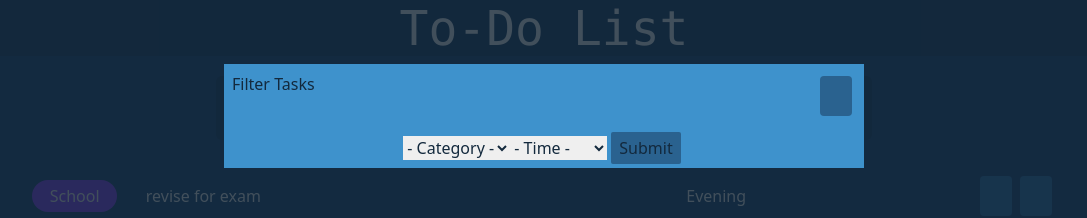
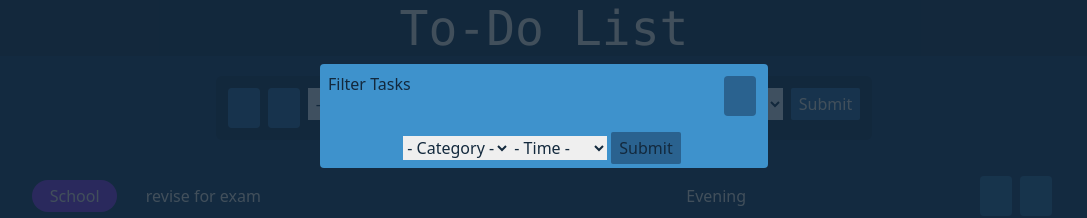
Before and after one commit to StevieBrooks/ReactTodoApp, a React (Create React App) app: page / in a window 1280 px wide. Both pictures are taken after a click on the button 379 px from the left and 108 px from the top of the page. Shown: the top 218 px of the page, without its empty margins (96-1183 px from the left). Built offline with nearby package versions, Linux system fonts and the light colour scheme; some icons are missing.

Commit message:
filter and reset button functionality

```diff
--- a/src/App.js
+++ b/src/App.js
@@ -16,9 +16,11 @@ function App() {
   const [tasks, setTasks] = useState([])
   const [compTasks, setCompTasks] = useState([])
 
+  const [filtTasksActive, setFiltTasksActive] = useState(false)
+  const [filteredTasks, setFilteredTasks] = useState([]);
+  const [filteredCompTasks, setFilteredCompTasks] = useState([]);
 
   const [filterModalVisible, setFilterModalVisible] = useState(false)
-  const [allTasks, setAllTasks] = useState([])
 
   const tagSelectOptions = [
       {value: "", label: "- Category -"},
@@ -39,12 +41,36 @@ function App() {
 
   const filterModal = () => {
       setFilterModalVisible(true)
-      const tasksBackup = [tasks, compTasks]
-      setAllTasks([tasksBackup])
+      setFiltTasksActive(false)
+      console.log(tasks)
   }
 
+  const filterForm = (input) => {
+    input[0].preventDefault()
+    setFilterModalVisible(false)
+    setFiltTasksActive(true)
+
+    const tagChoice = input[1]
+    const timeChoice = input[2]
+    let filteredTasks = [...tasks]
+    let filteredCompTasks = [...compTasks]
+
+    if(tagChoice !== "") {
+      filteredTasks = filteredTasks.filter((item) => item.type === tagChoice)
+      filteredCompTasks = filteredCompTasks.filter((item) => item.type === tagChoice)
+    }
+    if(timeChoice !== "") {
+      filteredTasks = filteredTasks.filter((item) => item.assigned === timeChoice)
+      filteredCompTasks = filteredCompTasks.filter((item) => item.assigned === tagChoice)
+    }
+
+    setFilteredTasks(filteredTasks)
+    setFilteredCompTasks(filteredCompTasks)
+
+}
+
   const resetFunction = () => {
-      console.log(allTasks)
+    setFiltTasksActive(false)
   }
 
 
@@ -100,11 +126,14 @@ function App() {
   return (<>
 
     <Header headerTitle="To-Do List" reversed="false" />
+
     <Taskbar reversed="false" setTasks={handleTasks} tasks={tasks} compTasks={compTasks} filterModal={filterModal} resetFunction={resetFunction} tagSelectOptions={tagSelectOptions} timeSelectOptions={timeSelectOptions} />
-    <TaskContainer tasks={tasks} setTasks={manageTasks} />
-    <CompContainer compTasks={compTasks} />
 
-    {filterModalVisible && <FilterModal tagMenu={tagSelectOptions} timeMenu={timeSelectOptions} modVisible={filterModalVisible} modVisibleFunc={setFilterModalVisible} allTasks={allTasks} />}
+    <TaskContainer tasks={tasks} setTasks={manageTasks} filtTasksActive={filtTasksActive} filteredTasks={filteredTasks} />
+
+    <CompContainer compTasks={compTasks} filtTasksActive={filtTasksActive} filteredCompTasks={filteredCompTasks} />
+
+    {filterModalVisible && <FilterModal tagMenu={tagSelectOptions} timeMenu={timeSelectOptions} modVisible={filterModalVisible} modVisibleFunc={setFilterModalVisible} filterForm={filterForm} />}
 
   </>)
 }
--- a/src/components/CompContainer.jsx
+++ b/src/components/CompContainer.jsx
@@ -1,19 +1,22 @@
 import TaskCard from "./TaskCard"
 
-function CompContainer( { compTasks } ) {
-
-    console.log(compTasks)
+function CompContainer( { compTasks, filtTasksActive, filteredCompTasks } ) {
 
     return (<>
 
         <div className="w-4/5 max-w-5xl mx-auto my-10">
             <h1 className="text-center text-3xl">Completed Tasks</h1>
             <ul>
-                {compTasks.map((item, index) => (
+                {filtTasksActive ? filteredCompTasks.map((item, index) => (
+                    <div key={index}>
+                        <TaskCard task={item} index={index} />
+                    </div>
+                )) : compTasks.map((item, index) => (
                     <div key={index}>
                         <TaskCard task={item} index={index} />
                     </div>
                 ))}
+                {}
             </ul>
         </div>
 
--- a/src/components/FilterModal.jsx
+++ b/src/components/FilterModal.jsx
@@ -3,40 +3,27 @@ import { FaXmark } from 'react-icons/fa6'
 import { useState } from "react"
 
 
-function FilterModal( { tagMenu, timeMenu, modVisible, modVisibleFunc, allTasks } ) {
+function FilterModal( { tagMenu, timeMenu, modVisible, modVisibleFunc, filterTasks, filterForm } ) {
 
     const [tagChoice, setTagChoice] = useState("")
     const [timeChoice, setTimeChoice] = useState("")
 
     const closeModal = () => modVisibleFunc(false)
 
-    const filterForm = (e) => {
-        e.preventDefault()
-        const tagParam = tagChoice
-        const timeParam = timeChoice
-        console.log(tagChoice)
-        console.log(allTasks)
-        // fucks up on submit
 
-        /*
-        - need to figure out how to filter without destroying state - make copy of tasks and compTasks to be used for following filters or reset
-
-        onClick={() => modVisibleFunc(false)}
-        */
-    }
 
     return (<>
 
         {modVisible && <div className="filter-modal-overlay bg-blue-five/[.8] w-screen h-screen fixed top-0 flex justify-center" onClick={(e) => e.target.className.includes("filter-modal-overlay") && modVisibleFunc(false)}>
 
-            <div className="filter-modal mt-16 bg-blue-one h-fit w-1/2">
+            <div className="filter-modal mt-16 bg-blue-one h-fit w-4/5 max-w-md rounded">
                 <div className="filter-modal-content text-blue-five">
 
                     <header className="p-2 flex justify-between">
                         <h2>Filter Tasks</h2>
                         <Button btnTask={closeModal} btnContent={<FaXmark />} />
                     </header>
-                    <form className="text-center" onSubmit={filterForm}>
+                    <form className="text-center" onSubmit={(e) => filterForm([e, tagChoice, timeChoice, ])}>
 
                         <select name="tagSelect" id="tagSelect" onChange={(e) => setTagChoice(e.target.value)}>
                             {tagMenu.map((item, index) => (
--- a/src/components/TaskContainer.jsx
+++ b/src/components/TaskContainer.jsx
@@ -1,6 +1,6 @@
 import TaskCard from "./TaskCard"
 
-function TaskContainer( { tasks, setTasks } ) {
+function TaskContainer( { tasks, setTasks, filtTasksActive, filteredTasks } ) {
 
 
 
@@ -9,11 +9,17 @@ function TaskContainer( { tasks, setTasks } ) {
         <div className="w-4/5 max-w-5xl mx-auto">
             <ul>
 
-                {tasks.map((task, index) => (
+                {filtTasksActive ? filteredTasks.map((task, index) => (
+                    <div key={index}>
+                        <TaskCard tasks={tasks} setTasks={setTasks} task={task} index={index} />
+                    </div>
+                )) : tasks.map((task, index) => (
                     <div key={index}>
                         <TaskCard tasks={tasks} setTasks={setTasks} task={task} index={index} />
                     </div>
                 ))}
+
+
 
             </ul>
         </div>
--- a/src/components/Taskbar.jsx
+++ b/src/components/Taskbar.jsx
@@ -4,7 +4,7 @@ import PropTypes from 'prop-types'
 import { useState } from "react"
 import { FaFilter, FaArrowRotateLeft } from 'react-icons/fa6'
 
-function Taskbar( {reversed, setTasks, tasks, compTasks, filterModal, resetFunction, tagSelectOptions, timeSelectOptions } ) {
+function Taskbar( {reversed, setTasks, filterModal, resetFunction, tagSelectOptions, timeSelectOptions } ) {
 
     const [newTag, setNewTag] = useState("")
     const [newTask, setNewTask] = useState("")
@@ -37,7 +37,7 @@ function Taskbar( {reversed, setTasks, tasks, compTasks, filterModal, resetFunct
 
             <div className="taskbar-content  bg-blue-five p-2 rounded-md flex">
 
-                <Button btnContent={<FaArrowRotateLeft />} />
+                <Button btnContent={<FaArrowRotateLeft />} btnTask={resetFunction} />
                 <Button btnContent={<FaFilter />} btnTask={filterModal} />
 
                 <form className="" onSubmit={submitForm}>
```
